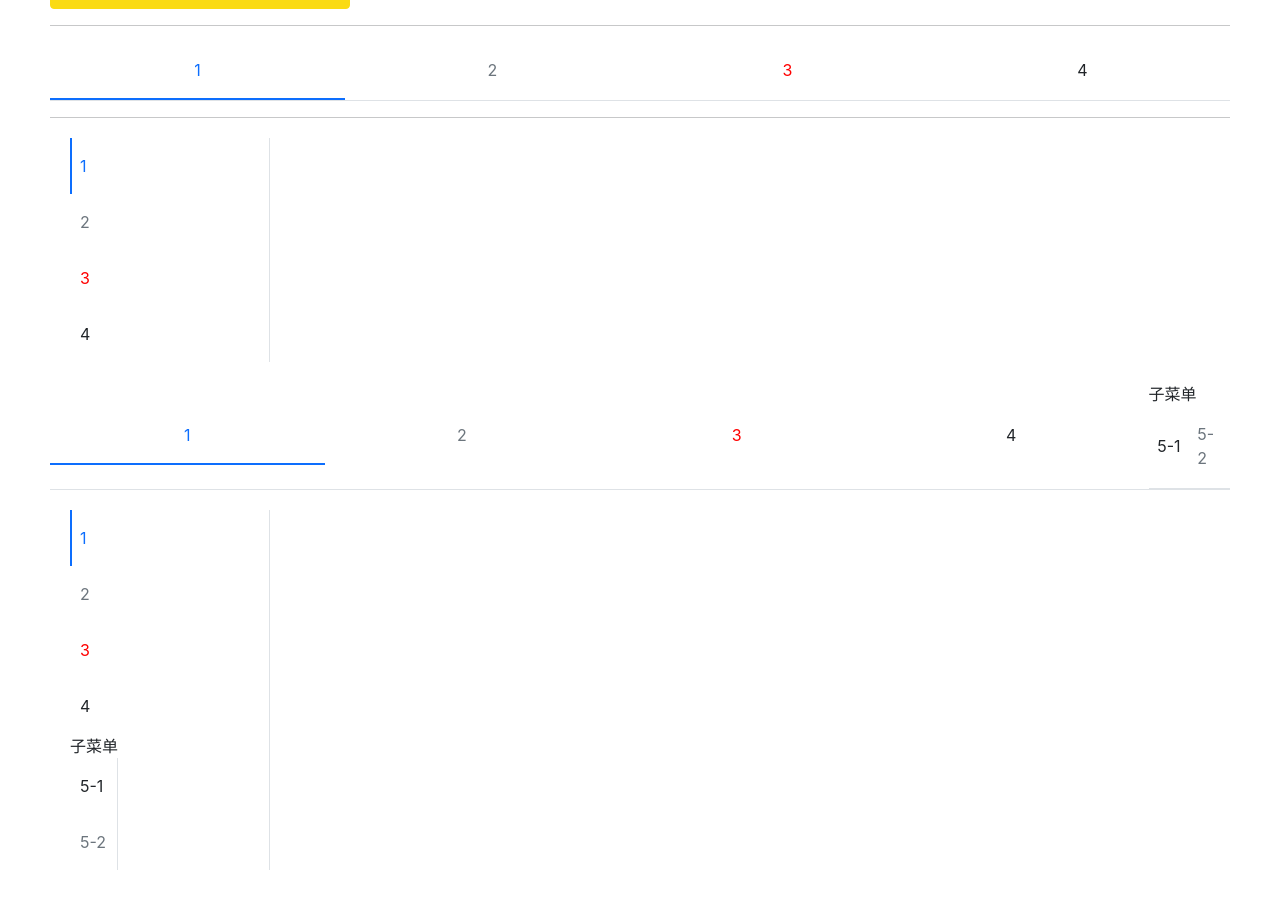
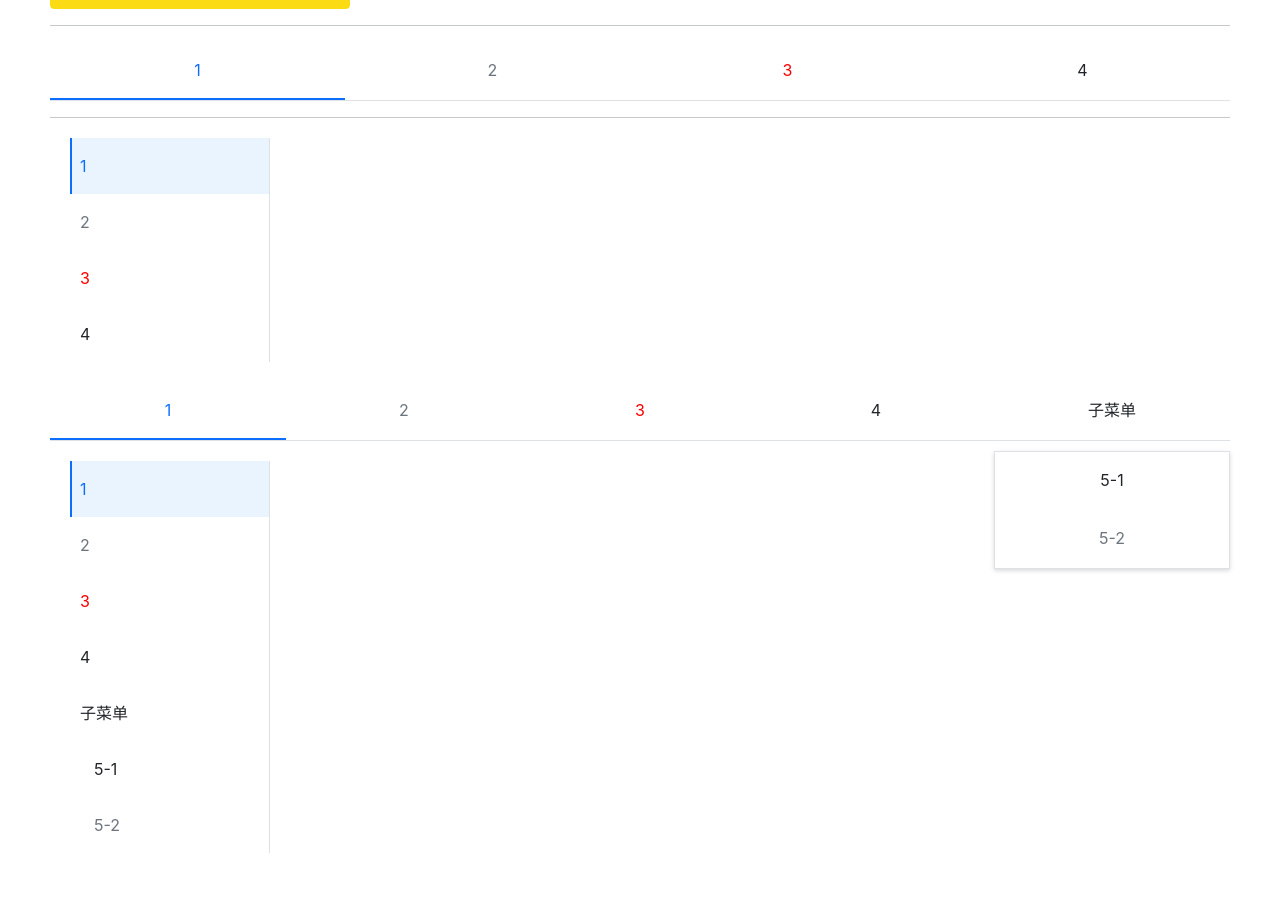
Before and after one commit to whmk-m/whmk-amuse, a React (Create React App) app: page / in a window 1280 px wide. Shown: the part 580-1488 px from the top of the page. Built offline with nearby package versions, Linux system fonts and the light colour scheme.

Commit message:
添加SubMenu组件样式

```diff
--- a/src/components/Menu/SubMenu1.tsx
+++ b/src/components/Menu/SubMenu1.tsx
@@ -31,8 +31,9 @@ const SubMenu1:React.FC<ISubMenuProps> = (props)=>{
     [`${className}`]: !!className,
   })
 
-  const menuClasses = classNames('whmk-menu','whmk-menu-sub',{
-    'whmk-menu-vertical':context.mode === 'vertical',
+  const menuClasses = classNames('whmk-menu-sub',{
+    'whmk-sub-vertical': context.mode === 'vertical',
+    'whmk-sub-horizontal': context.mode === 'horizontal',
   })
 
   const renderChildren = () => {
--- a/src/components/Menu/_style.scss
+++ b/src/components/Menu/_style.scss
@@ -52,7 +52,11 @@
     border-left: $menu-item-active-border-width solid transparent;
     &.is-active, &:hover {
       border-bottom: 0;
+      color: $menu-item-active-color;
+    }
+    &.is-active {
       border-left: $menu-item-active-border-width solid $menu-item-active-color;
+      background-color: #e9f4ff;
     }
     &.is-disabled {
       &:hover {
@@ -62,3 +66,82 @@
     }
   }
 }
+
+.whmk-submenu {
+  position: relative;
+  transition: $menu-transition;
+  display: flex;
+  flex:1;
+
+}
+.whmk-submenu-horizontal {
+  align-items: center;
+  justify-content: center;
+  cursor: pointer;
+  padding: $menu-item-padding-x $menu-item-padding-y;
+  border-bottom: $menu-item-active-border-width solid transparent;
+  &.is-active, &:hover {
+    color: $menu-item-active-color;
+    border-bottom-color: $menu-item-active-color;
+  }
+}
+.whmk-menu-sub {
+  padding: 0;
+  margin: 0;
+  list-style: none;
+}
+.whmk-sub-horizontal {
+  position: absolute;
+  top:10px;
+  left:0;
+  right: 0;
+  transform: translateY(50%);
+  box-shadow: $submenu-box-shadow;
+  border:$menu-border-width solid $menu-border-color;
+  .whmk-menu-item {
+    &:hover {
+      color: $menu-item-active-color;
+      border-bottom-color: transparent;
+    }
+    &.is-active {
+      background-color: #e9f4ff;
+      border-bottom-color: transparent;
+    }
+    &.is-disabled {
+      cursor: not-allowed;
+      color: $menu-item-disabled-color;
+      &:hover {
+        border-bottom-color: transparent;
+        border-left-color: transparent;
+      }
+    }
+  }
+}
+.whmk-submenu-vertical {
+  width: 100%;
+  flex-direction: column;
+  justify-content: flex-start;
+  border-bottom: 0;
+  border-left: $menu-item-active-border-width solid transparent;
+  .whmk-submenu-title {
+    padding: $menu-item-padding-x $menu-item-padding-y;
+  }
+}
+.whmk-sub-vertical {
+  .whmk-menu-item {
+    padding-left: 20px;
+    &:hover {
+      color: $menu-item-active-color;
+    }
+    &.is-active {
+      background-color: #e9f4ff;
+    }
+    &.is-disabled {
+      cursor: not-allowed;
+      color: $menu-item-disabled-color;
+      &:hover {
+        border-left-color: transparent;
+      }
+    }
+  }
+}
```
